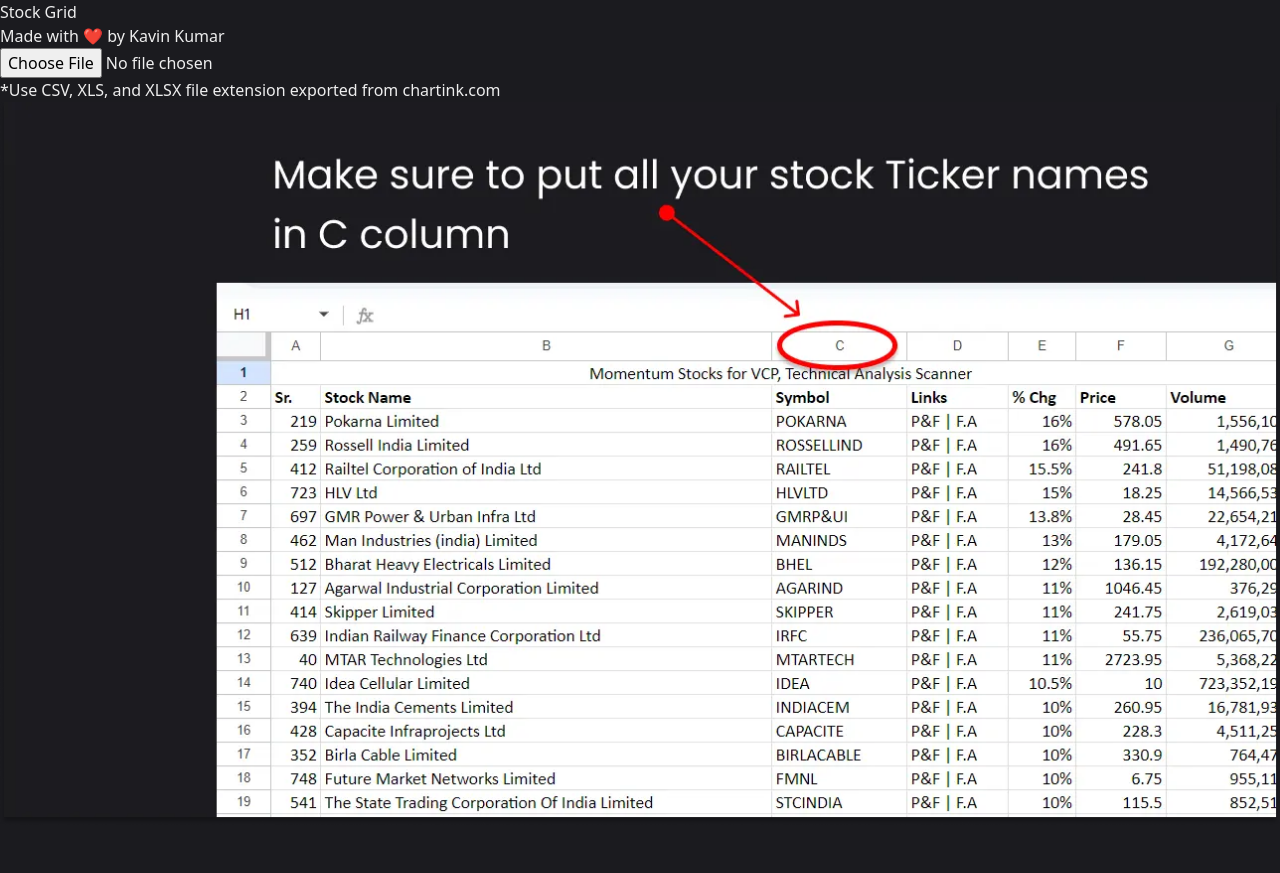
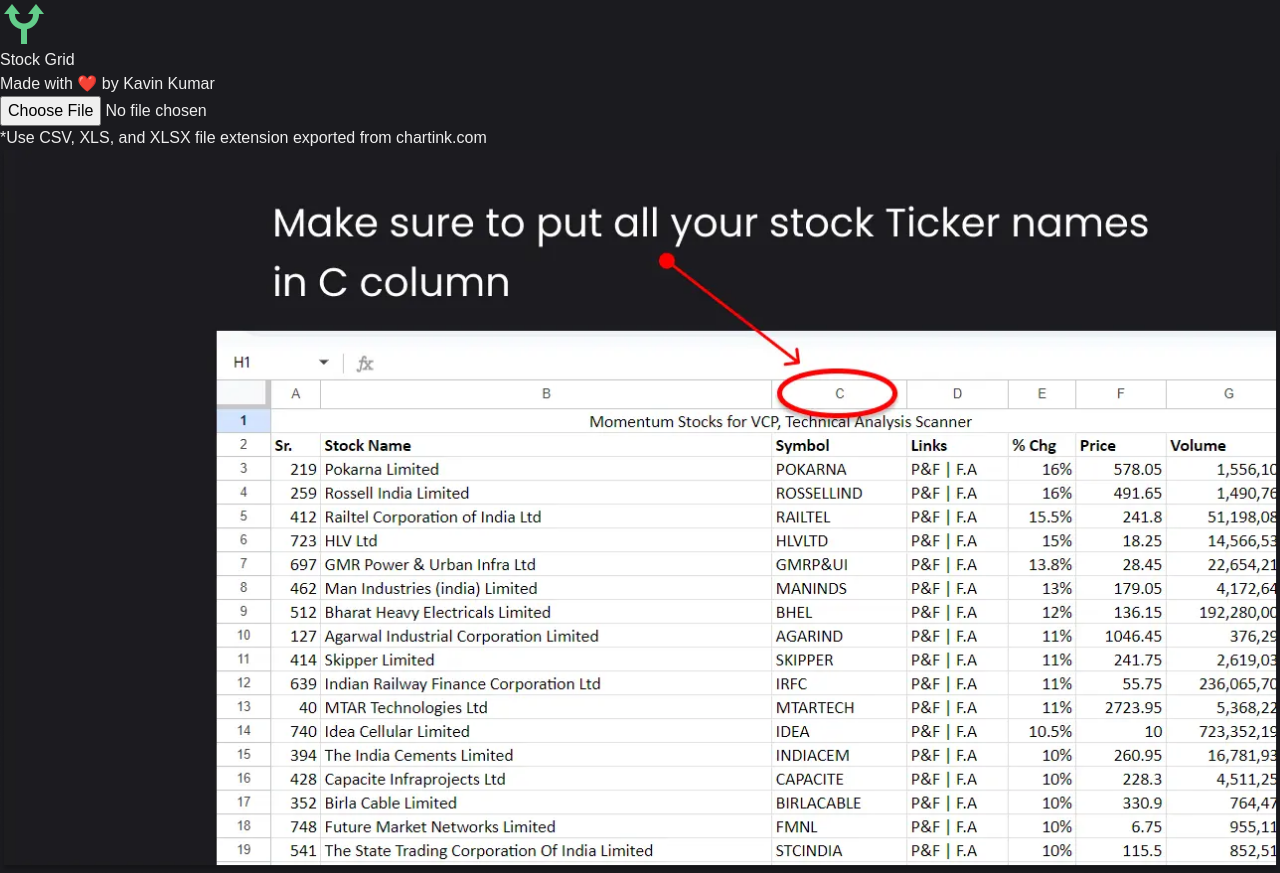
Before and after one commit to kavinkumar999/stock-slice, a React (Vite) app: page / in a window 1280 px wide. Before the commit the page ends 825 px from the top, so only its background shows below. Built offline with nearby package versions, Linux system fonts and the light colour scheme.

Commit message:
feat:  update logo

```diff
--- a/src/components/HeaderCard.jsx
+++ b/src/components/HeaderCard.jsx
@@ -1,9 +1,14 @@
 import React from 'react'
+import logo from '../assets/logo1.png'
+
 
 const HeaderCard = () => {
   return (
     <header className='flex p-5 justify-between'>
-      <h1 className='title text-3xl font-bold'>Stock Grid</h1>
+      <h1 className='title text-3xl font-bold flex gap-2'>
+        <img src={logo} alt="Logo" className='h-8 w-8'/>
+        Stock Grid
+      </h1>
       <h2 className='text-xl mt-1'>Made with ❤️ by Kavin Kumar</h2>
     </header>
   )
--- a/src/index.css
+++ b/src/index.css
@@ -4,6 +4,7 @@
 
 
 :root {
+  font-family: sans-serif;
   background-color: #1b1b1f;
   color: #eee;
 }
```
Also changed, not shown: src/assets/logo1.png (added).
